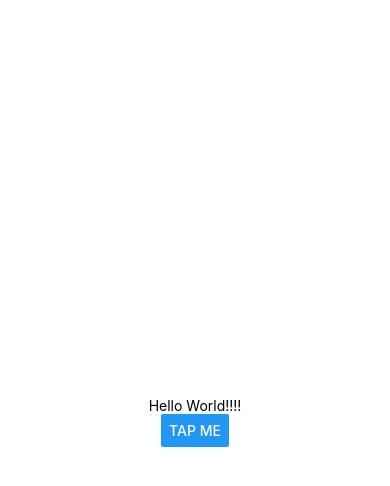
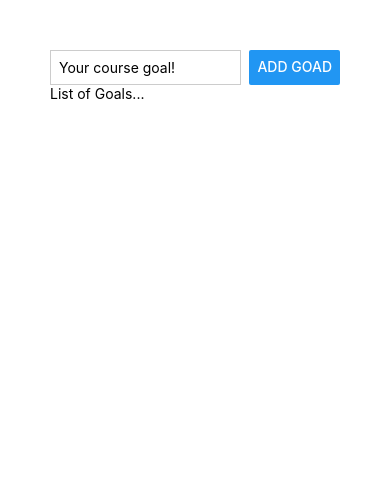
Before and after one commit to benhsieh-dev/React-Native-App, a React Native app: screen / in a window 390 px wide. Shown: the top 486 px of the page. Built offline with nearby package versions, Linux system fonts and the light colour scheme.

Commit message:
Add flexbox

```diff
--- a/App.js
+++ b/App.js
@@ -1,19 +1,38 @@
-import { StyleSheet, Text, View, Button } from 'react-native';
+import { StyleSheet, Text, View, Button, TextInput } from 'react-native';
 
 export default function App() {
   return (
-    <View style={styles.container}>
-      <Text>Hello World!!!!</Text>
-      <Button title='Tap Me' />
+    <View style={styles.appContainer}>
+      <View style={styles.inputContainer}>
+        <TextInput style={styles.textInput} placeholder='Your course goal!' />
+        <Button title='Add Goad' />
+      </View>
+      <View>
+        <Text>List of Goals...</Text>
+      </View>
     </View>
   );
 }
 
 const styles = StyleSheet.create({
-  container: {
-    flex: 1,
-    backgroundColor: '#fff',
-    alignItems: 'center',
-    justifyContent: 'center',
+  appContainer: {
+    padding: 50,
+    // flex: 1,
+    // backgroundColor: '#fff',
+    // alignItems: 'center',
+    // justifyContent: 'center',
   },
+  inputContainer: {
+    flexDirection: 'row',
+    justifyContent: 'space-between'
+    // borderWidth: 2,
+    // borderColor: 'red',
+  },
+  textInput: {
+    borderWidth: 1,
+    borderColor: '#cccccc',
+    width: '80%',
+    marginRight: 8,
+    padding: 8
+  }
 });
```
